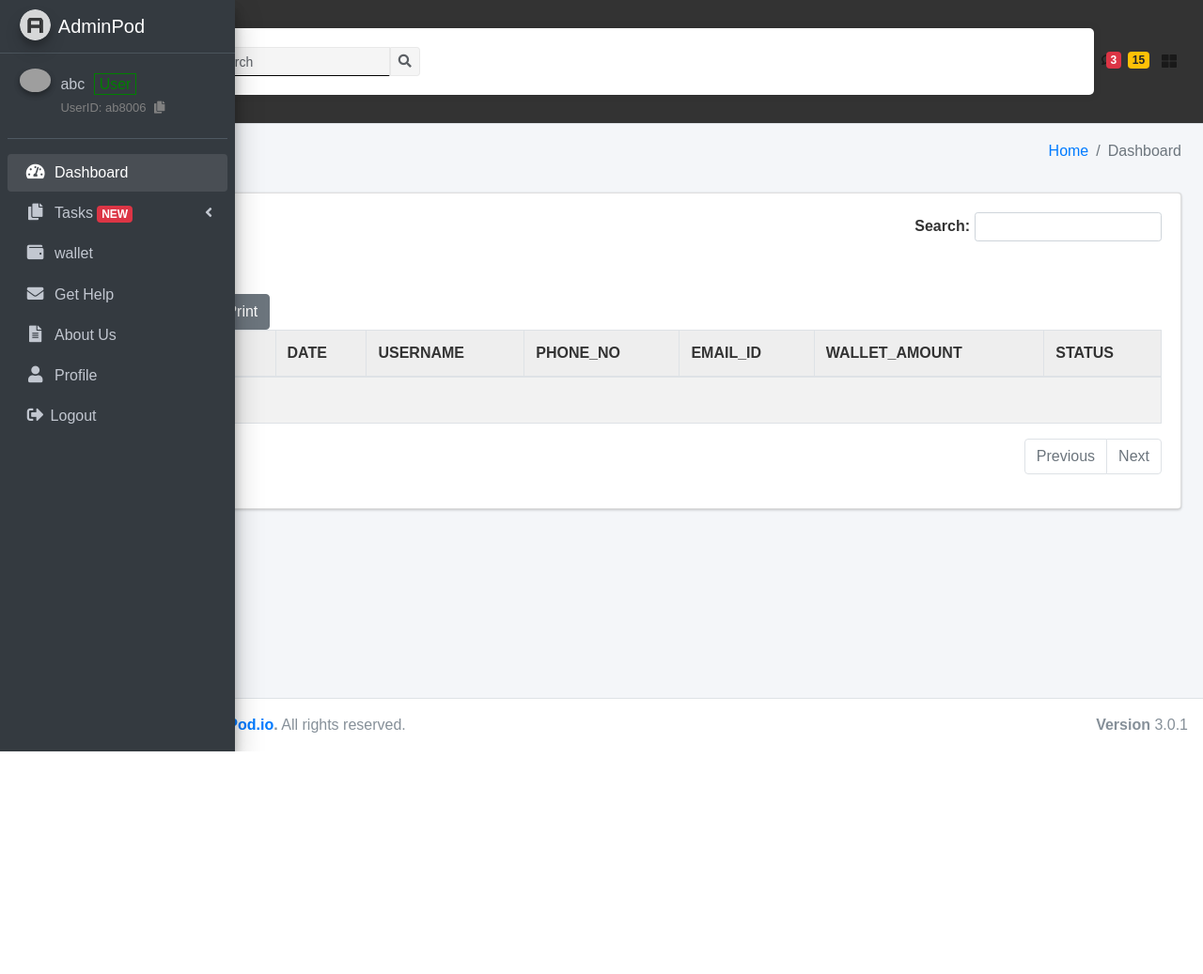
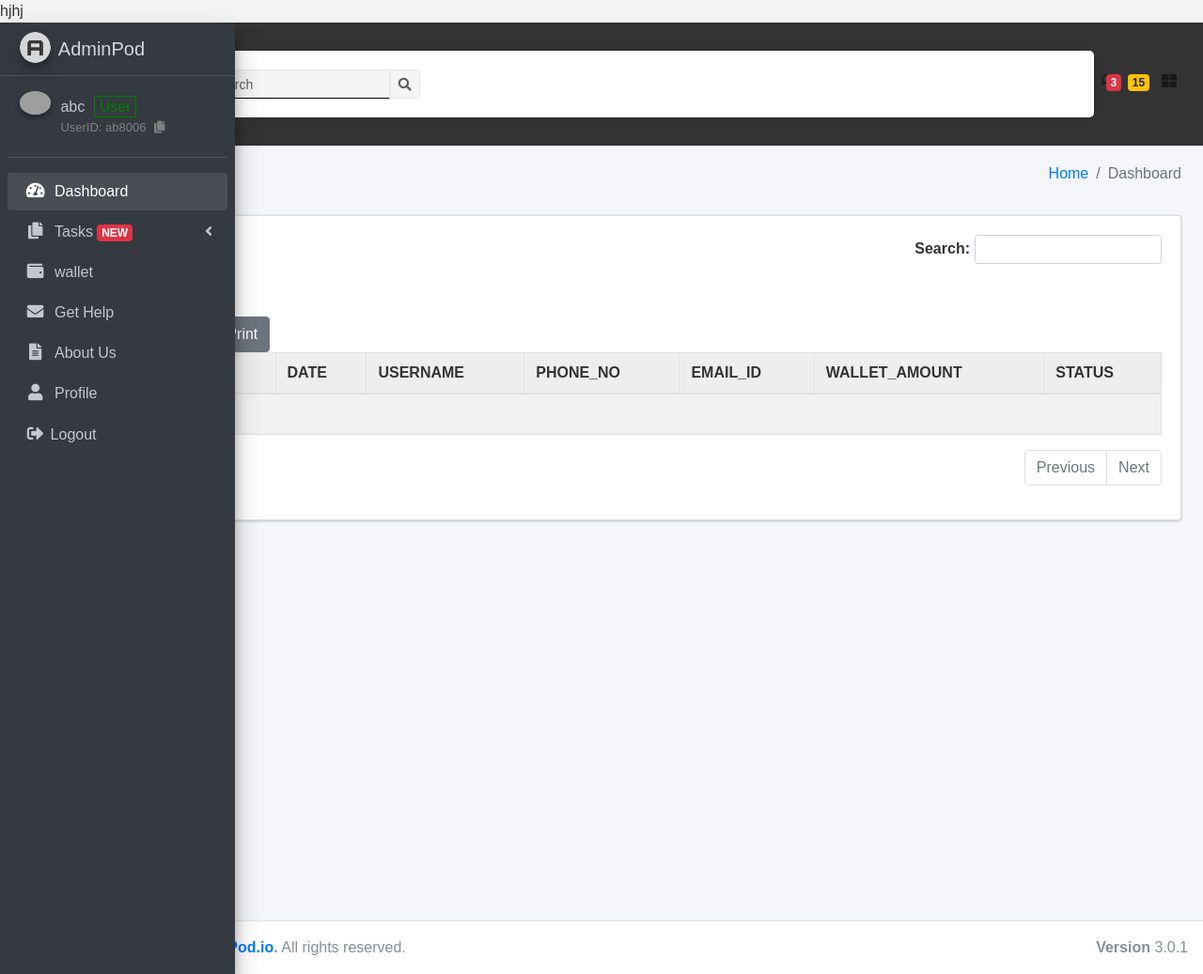
Before and after one commit to maverickxjames/dataentry, a PHP site: page /example/admins.php in a window 1280 px wide. Shown: the whole page at 94% size. Before the commit the page ends 800 px from the top, so only its background shows below. Run offline with PHP 8.4, Linux system fonts and the light colour scheme; a user stored in the database is signed in; data comes from the database, SQL or seed files in the repository; data that the repository does not hold is empty; some libraries are stand-ins or nearby versions; grey boxes are pictures that could not be loaded.

Commit message:
Admin me change kiya

```diff
--- a/admins.php
+++ b/admins.php
@@ -7,6 +7,8 @@
 $sql = "SELECT sl_no, user_id, join_date, username, phone_no, email_id, pass, wallet_amount, status FROM user_info WHERE status = 'admin'";
 $result = $conn->query($sql);
 ?>
+
+hjhj
 
 <?php
 session_start();
```
